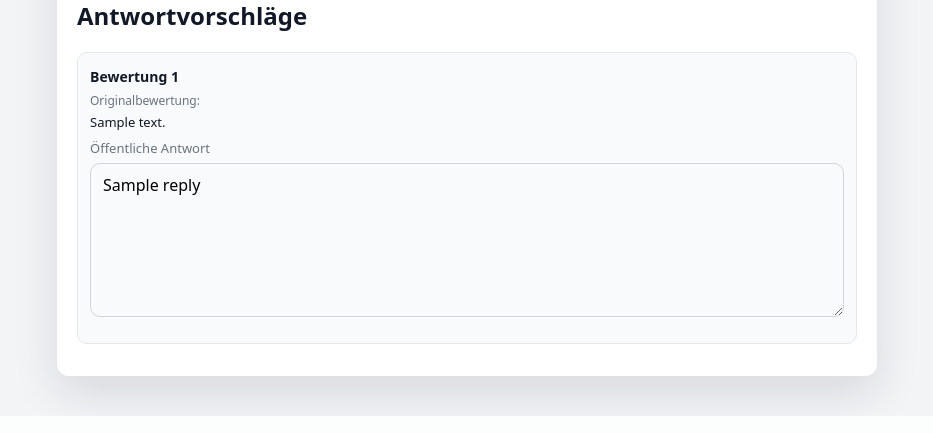
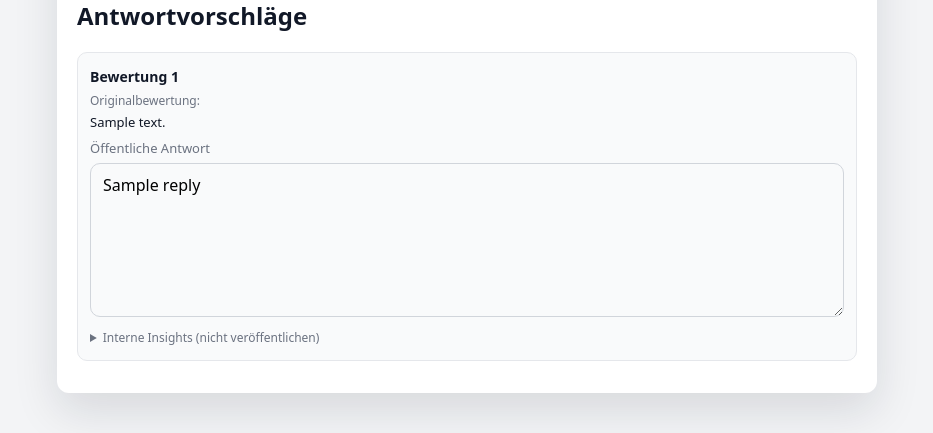
Before and after one commit to novotergum/smart-reply-generator, a Flask app: template templates/index.html in a window 1280 px wide. Shown: the part 993-1426 px from the top of the page, without its empty margins (173-1106 px from the left). Run offline with Flask 3, Linux system fonts and the light colour scheme; the template is opened without the code that fills it: most values are stand-ins (such as "Sample title", 1, 10 or a date in 2020); some libraries are stand-ins or nearby versions.

Commit message:
Update index.html

```diff
--- a/templates/index.html
+++ b/templates/index.html
@@ -326,8 +326,24 @@
             Auf Google veröffentlichen (nicht bereit)
           </button>
           <span class="hint" style="margin:0;">
-        publish_ready=false – es fehlen accountId/locationId/reviewId im Prefill-Payload.
-</span> </div> {% endif %} {% endif %} </article> {% endfor %} </section> {% endif %} </div>
+            publish_ready=false – es fehlen:
+            <b>{{ publish_missing | join(', ') }}</b>
+          </span>
+        </div>
+      {% endif %}
+    {% endif %}
+
+    {% if item.insights %}
+    <details>
+      <summary>Interne Insights (nicht veröffentlichen)</summary>
+      <pre>{{ item.insights | tojson(indent=2) }}</pre>
+    </details>
+    {% endif %}
+  </article>
+  {% endfor %}
+</section>
+{% endif %}
+</div>
 
 <script>
 document.addEventListener('DOMContentLoaded', function () {
```
Lines whose indentation alone changed are shown as unchanged.
